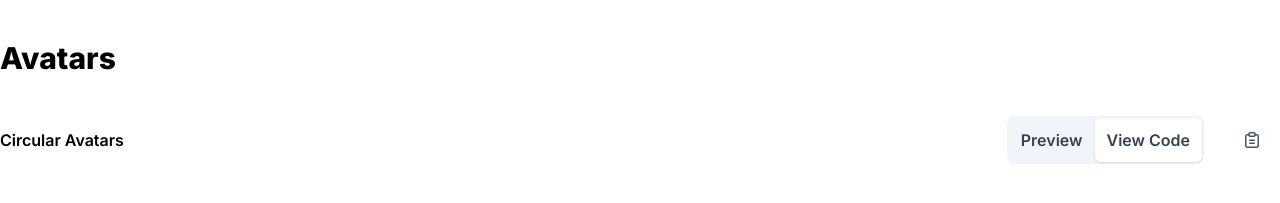
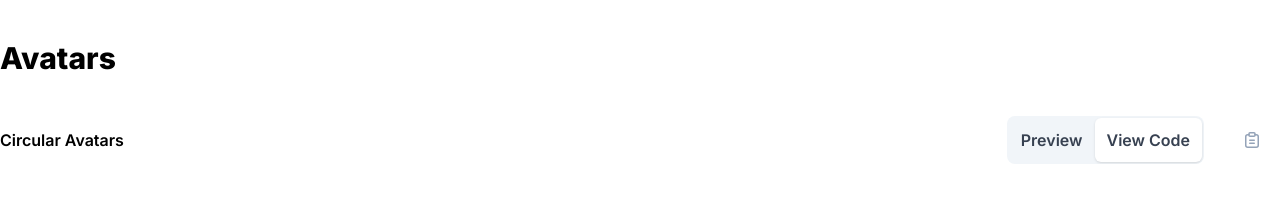
Before and after one commit to smylmrz/free-ui-components, a Vue app: page /elements/avatars in a window 1280 px wide. Shown: the top 203 px of the page. Built offline with nearby package versions, Linux system fonts and the light colour scheme.

Commit message:
change copy icon color when it's clicked

```diff
--- a/src/components/Component/UIComponent.vue
+++ b/src/components/Component/UIComponent.vue
@@ -47,8 +47,7 @@ const copying = () => {
       <Button>
         <Copy
           @click="copying"
-          class="stroke-slate-600"
-          :class="isCopying && 'stroke-blue-500 rotate-6 scale-125'"
+          :class="isCopying && '!stroke-blue-500 rotate-6 scale-125'"
         >
         </Copy>
       </Button>
```
